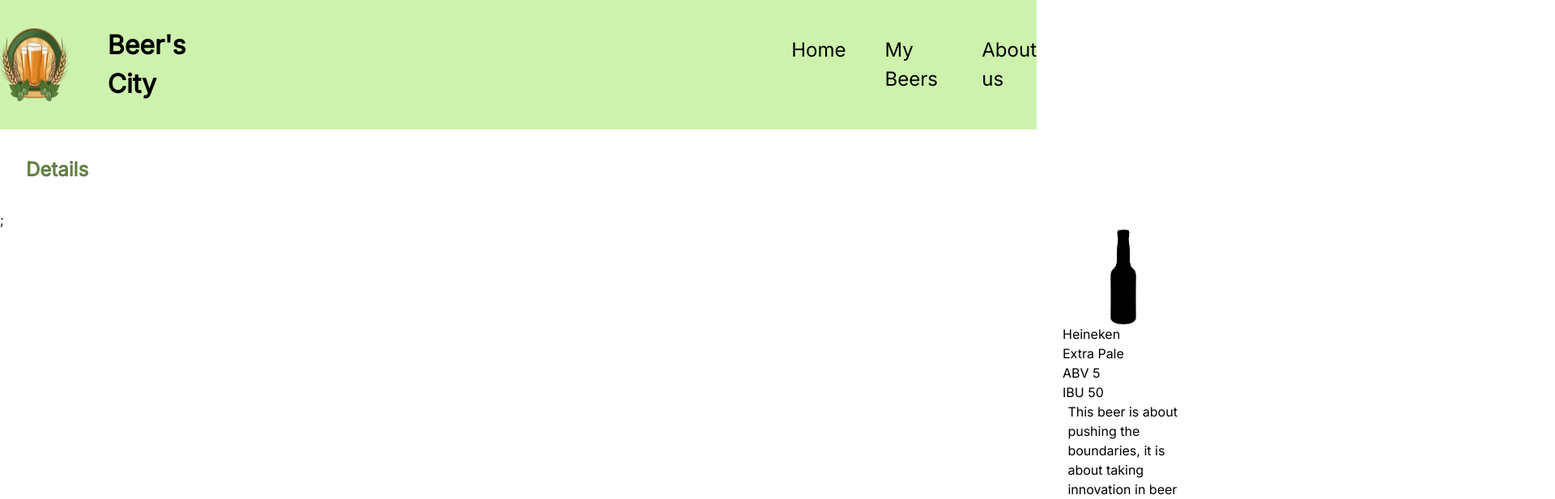
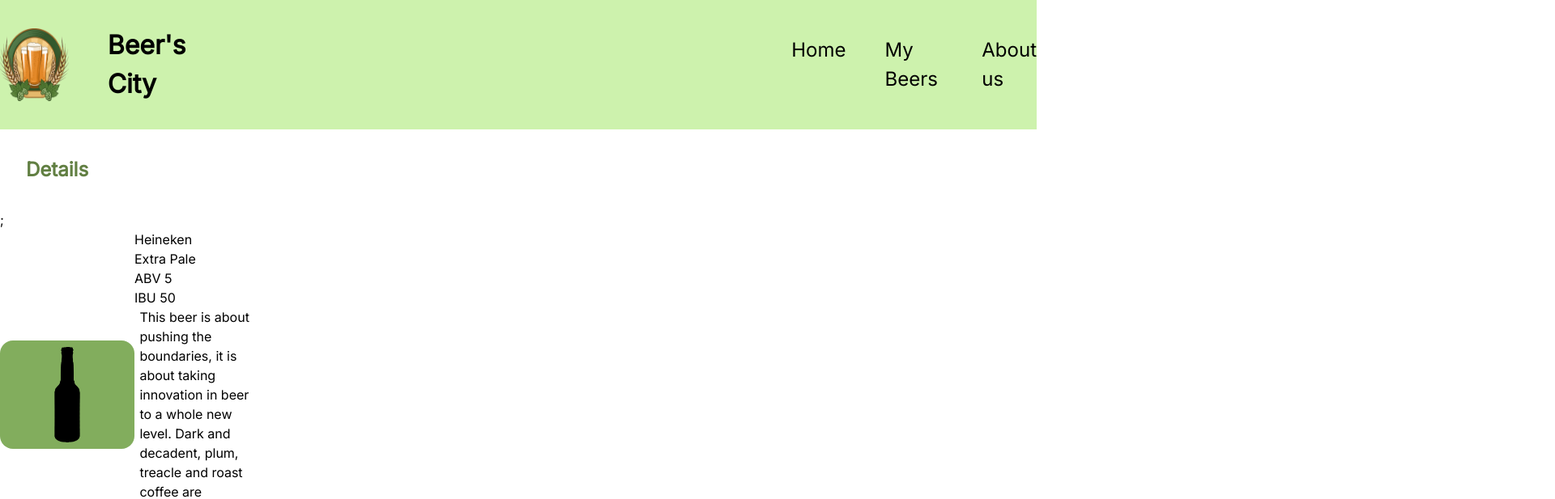
Before and after one commit to isdi-coders-2023/Beer-Coders-202301-mad, a React (Create React App) app: page /details in a window 1280 px wide. Shown: the top 617 px of the page at 81% size, 1920 px wide, since content can reach past the window. Built offline with nearby package versions, Linux system fonts and the light colour scheme.

Commit message:
details card modify

```diff
--- a/src/core/components/detailsCard/detailsCard.tsx
+++ b/src/core/components/detailsCard/detailsCard.tsx
@@ -6,9 +6,11 @@ export function DetailedCard() {
   return (
     <>
       <div className="main-card">
-        <div className="info">
+        <div className="info-img">
           <img src="img/beer-empty-transparent.png" alt="Unnamed beer" />
           {/* TEMPORAL: De API "beer.image_url" */}
+        </div>
+        <div className="info-text">
           <p className="info__name"> Heineken </p>
           {/* TEMPORAL: De API "beer.name" */}
           <p className="info__type"> Extra Pale </p>
@@ -26,9 +28,6 @@ export function DetailedCard() {
           </p>
           {/* TEMPORAL: De API "beer.description" */}
         </div>
-        <button className="add-button">
-          <img src="img/add-icon.png" alt="Add button" />
-        </button>
       </div>
     </>
   );
```
